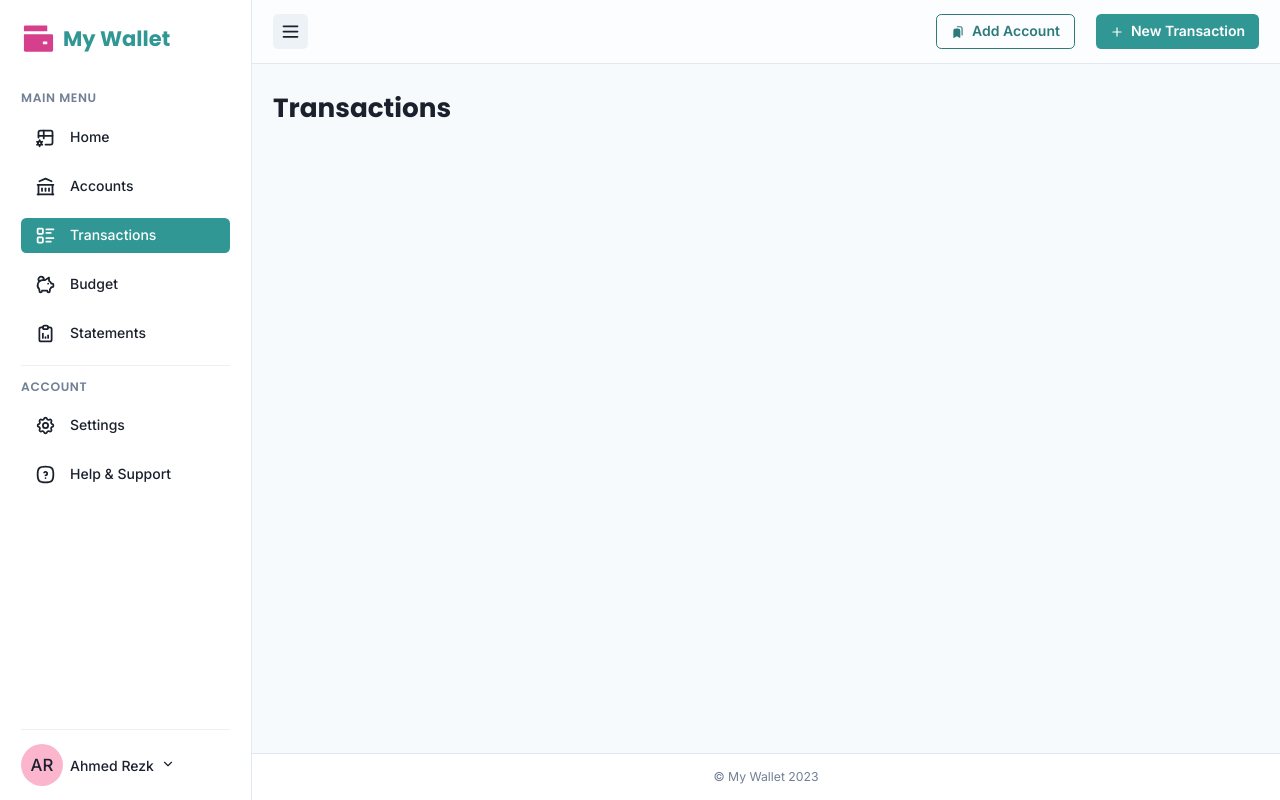
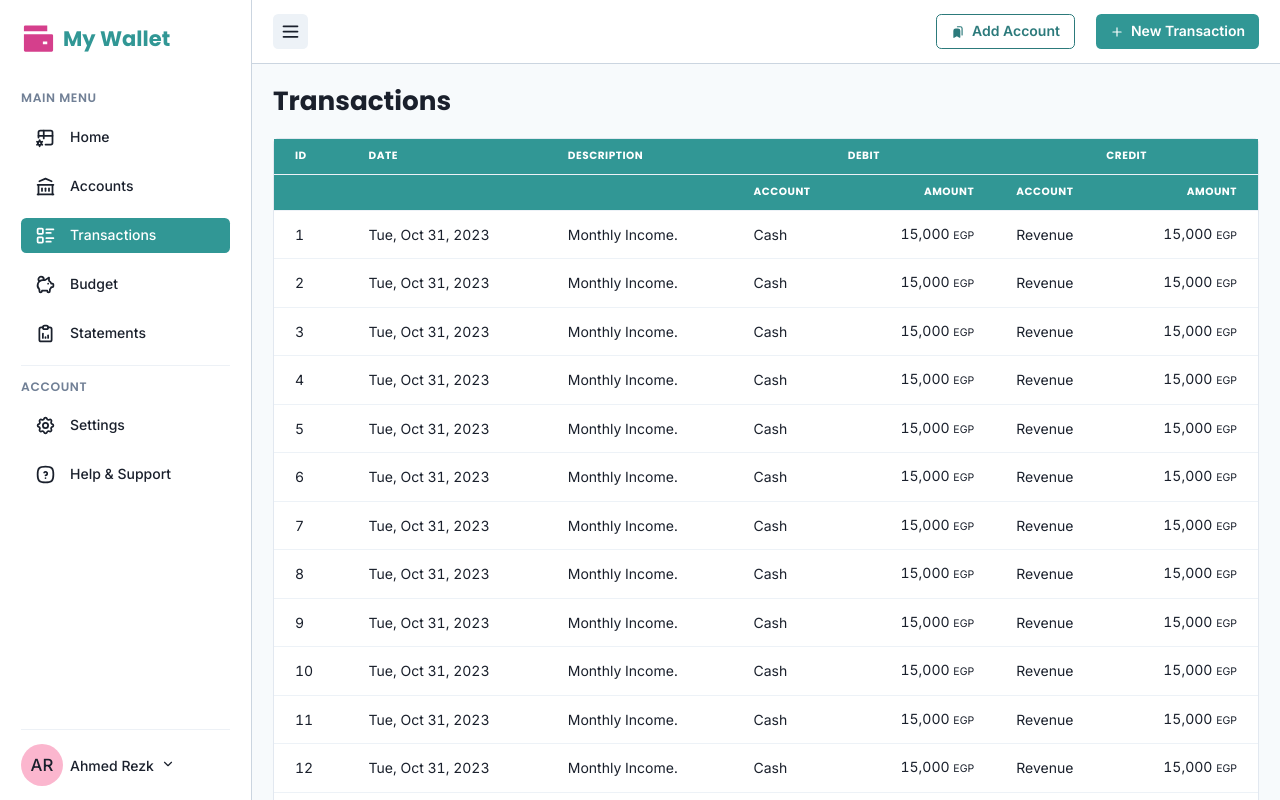
Before and after one commit to ahmedpve/dashboard-starter-nextjs, a Next.js app: page /transactions in a window 1280 px wide. Shown: the top 800 px of the page. Built offline with nearby package versions, Linux system fonts and the light colour scheme.

Commit message:
Add transactions table

```diff
--- /dev/null
+++ b/src/components/elements/page-wrapper.tsx
@@ -0,0 +1,26 @@
+import { Box, Heading } from "@chakra-ui/react";
+import Head from "next/head";
+import { appConfig } from "../../config";
+
+type PageWrapperProps = {
+  title: string;
+  children: React.ReactNode;
+};
+
+export default function PageWrapper({ title, children }: PageWrapperProps) {
+  return (
+    <>
+      <Head>
+        <title>{`${title} | ${appConfig.title}`}</title>
+      </Head>
+
+      <Heading as="h1" size="lg" p="space-md">
+        {title}
+      </Heading>
+
+      <Box p="space-md" pt="0">
+        {children}
+      </Box>
+    </>
+  );
+}
--- a/src/components/elements/seo.tsx
+++ /dev/null
@@ -1,16 +0,0 @@
-import Head from "next/head";
-import { appConfig } from "../../config";
-
-type SeoProps = {
-  title: string;
-};
-
-export default function Seo({ title }: SeoProps) {
-  return (
-    <>
-      <Head>
-        <title>{`${title} | ${appConfig.title}`}</title>
-      </Head>
-    </>
-  );
-}
--- a/src/components/layout/layout.tsx
+++ b/src/components/layout/layout.tsx
@@ -25,7 +25,7 @@ export default function Layout({ children }: LayoutProps) {
         flexDirection="column"
         position="fixed"
         top="0"
-        zIndex="docked"
+        zIndex="banner"
         w={isMiniSideNav ? "24" : "72"}
         h="100vh"
         overflow="auto"
@@ -44,7 +44,7 @@ export default function Layout({ children }: LayoutProps) {
         transitionDuration="fast"
       >
         <Header onToggleMiniSideNav={onToggleMiniSideNav} onToggleSideNavDrawer={onToggleSideNavDrawer} />
-        <Box as="main" flexGrow="1" px="space-md" py="space-lg">
+        <Box as="main" flexGrow="1">
           {children}
         </Box>
         <Footer />
--- a/src/data/transactions.ts
+++ b/src/data/transactions.ts
@@ -1,34 +1,52 @@
 import { Transaction } from "../types/transaction";
 
-export const transactions: Transaction[] = [
+const transactionsSample: Transaction[] = [
   {
-    debits: [{ account: "cash", amount: 15000, currency: "EGP" }],
-    credits: [{ account: "revenue", amount: 15000, currency: "EGP" }],
-    description: "Monthly Income",
+    id: "1",
+    debit: { account: "cash", amount: 15000, currency: "EGP" },
+    credit: { account: "revenue", amount: 15000, currency: "EGP" },
+    description: "Monthly income.",
     date: "31-oct-2023",
   },
   {
-    debits: [{ account: "cash", amount: 15000, currency: "EGP" }],
-    credits: [{ account: "revenue", amount: 15000, currency: "EGP" }],
-    description: "Monthly Income",
+    id: "2",
+    debit: { account: "cash", amount: 15000, currency: "EGP" },
+    credit: { account: "revenue", amount: 15000, currency: "EGP" },
+    description: "Monthly income.",
     date: "31-oct-2023",
   },
   {
-    debits: [{ account: "cash", amount: 15000, currency: "EGP" }],
-    credits: [{ account: "revenue", amount: 15000, currency: "EGP" }],
-    description: "Monthly Income",
+    id: "3",
+    debit: { account: "cash", amount: 15000, currency: "EGP" },
+    credit: { account: "revenue", amount: 15000, currency: "EGP" },
+    description: "Monthly income.",
     date: "31-oct-2023",
   },
   {
-    debits: [{ account: "cash", amount: 15000, currency: "EGP" }],
-    credits: [{ account: "revenue", amount: 15000, currency: "EGP" }],
-    description: "Monthly Income",
+    id: "4",
+    debit: { account: "cash", amount: 15000, currency: "EGP" },
+    credit: { account: "revenue", amount: 15000, currency: "EGP" },
+    description: "Monthly income.",
     date: "31-oct-2023",
   },
   {
-    debits: [{ account: "cash", amount: 15000, currency: "EGP" }],
-    credits: [{ account: "revenue", amount: 15000, currency: "EGP" }],
-    description: "Monthly Income",
+    id: "5",
+    debit: { account: "cash", amount: 15000, currency: "EGP" },
+    credit: { account: "revenue", amount: 15000, currency: "EGP" },
+    description: "Monthly income.",
     date: "31-oct-2023",
   },
 ];
+
+export const transactions: Transaction[] = [
+  ...transactionsSample,
+  ...transactionsSample,
+  ...transactionsSample,
+  ...transactionsSample,
+  ...transactionsSample,
+  ...transactionsSample,
+  ...transactionsSample,
+  ...transactionsSample,
+  ...transactionsSample,
+  ...transactionsSample,
+].map((t, i) => ({ ...t, id: String(i + 1) }));
--- a/src/pages/transactions/index.tsx
+++ b/src/pages/transactions/index.tsx
@@ -1,16 +1,75 @@
-import { Heading } from "@chakra-ui/react";
-import Seo from "../../components/elements/seo";
+import { Card, Table, TableContainer, Tbody, Td, Text, Th, Thead, Tr } from "@chakra-ui/react";
+import PageWrapper from "../../components/elements/page-wrapper";
+import { transactions } from "../../data/transactions";
 
 export default function Transactions() {
-  const PAGE_TITLE = "Transactions";
-
   return (
-    <>
-      <Seo title={PAGE_TITLE} />
-
-      <Heading as="h2" size="lg" mb="space-md">
-        {PAGE_TITLE}
-      </Heading>
-    </>
+    <PageWrapper title="Transactions">
+      <Card bgColor="bg.clear">
+        <TableContainer>
+          <Table
+            sx={{
+              "& td": { textTransform: "capitalize" },
+              "& th": { bgColor: "primary.main", color: "white" },
+            }}
+          >
+            <Thead>
+              <Tr>
+                <Th>Id</Th>
+                <Th>Date</Th>
+                <Th>Description</Th>
+                <Th colSpan={2} textAlign="center">
+                  Debit
+                </Th>
+                <Th colSpan={2} textAlign="center">
+                  Credit
+                </Th>
+              </Tr>
+              <Tr>
+                <Th></Th>
+                <Th></Th>
+                <Th></Th>
+                <Th>Account</Th>
+                <Th isNumeric>Amount</Th>
+                <Th>Account</Th>
+                <Th isNumeric>Amount</Th>
+              </Tr>
+            </Thead>
+            <Tbody>
+              {transactions.map((transaction) => (
+                <Tr key={transaction.id}>
+                  <Td>{transaction.id}</Td>
+                  <Td>
+                    {new Date(transaction.date).toLocaleDateString("en", {
+                      weekday: "short",
+                      day: "numeric",
+                      month: "short",
+                      year: "numeric",
+                    })}
+                  </Td>
+                  <Td maxW="md" whiteSpace="normal">
+                    {transaction.description}
+                  </Td>
+                  <Td>{transaction.debit.account}</Td>
+                  <Td isNumeric>
+                    {transaction.debit.amount.toLocaleString("en")}{" "}
+                    <Text as="span" fontSize="xs">
+                      {transaction.debit.currency}
+                    </Text>
+                  </Td>
+                  <Td>{transaction.credit.account}</Td>
+                  <Td isNumeric>
+                    {transaction.credit.amount.toLocaleString("en")}{" "}
+                    <Text as="span" fontSize="xs">
+                      {transaction.credit.currency}
+                    </Text>
+                  </Td>
+                </Tr>
+              ))}
+            </Tbody>
+          </Table>
+        </TableContainer>
+      </Card>
+    </PageWrapper>
   );
 }
--- a/src/theme/semantic-tokens.ts
+++ b/src/theme/semantic-tokens.ts
@@ -10,8 +10,8 @@ export const semanticTokens = {
         _dark: "blackAlpha.900",
       },
       opaque: {
-        _light: "whiteAlpha.700",
-        _dark: "blackAlpha.700",
+        _light: "whiteAlpha.900",
+        _dark: "blackAlpha.900",
       },
       filled: {
         _light: "primary.dark",
@@ -19,7 +19,7 @@ export const semanticTokens = {
       },
     },
     border: {
-      _light: "neutral.200",
+      _light: "neutral.300",
       _dark: "whiteAlpha.300",
     },
     text: {
```
Also changed, not shown: src/pages/index.tsx (+3 -7 lines), src/pages/settings/index.tsx (+4 -11 lines), src/types/transaction.ts (+12 -3 lines).
